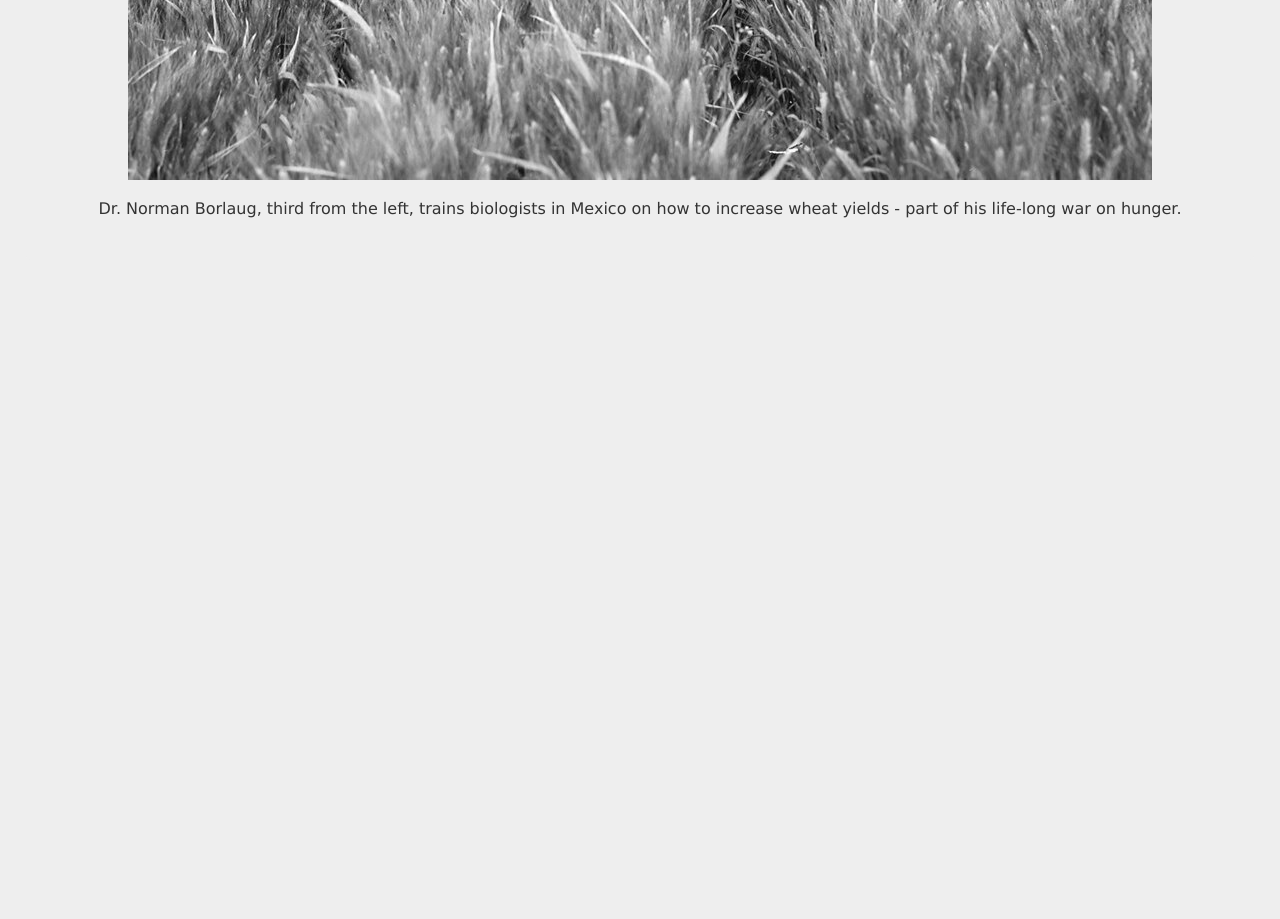
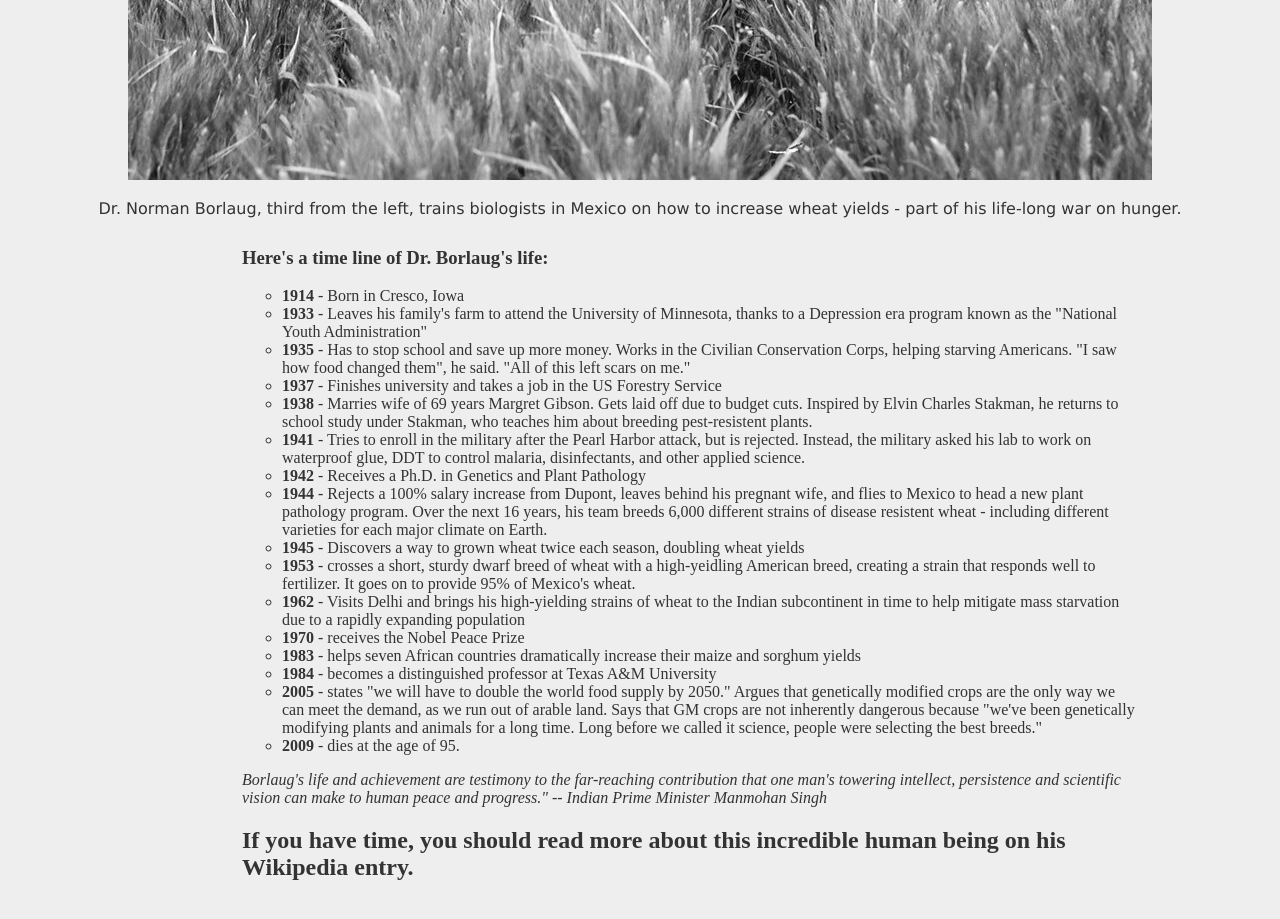
Before and after one commit to Abdulai123/Microverse-HTML2, a plain HTML site: page index.html in a window 1280 px wide. Shown: the part 641-1560 px from the top of the page. Before the commit the page ends 941 px from the top, so only its background shows below. Drawn offline with Linux system fonts and the light colour scheme.

Commit message:
tribute and styling

```diff
--- a/css/style.css
+++ b/css/style.css
@@ -37,3 +37,13 @@ html{
     font-size: 16px;
     font-family: Verdana, Geneva, Tahoma, sans-serif;
 }
+
+#tribute-info {
+    text-align: left;
+    margin-left: 200px;
+    margin-right: 100px;
+    }
+
+    ol {
+        list-style: circle;
+    }
--- a/index.html
+++ b/index.html
@@ -17,6 +17,34 @@
         <img src="images/tribute-page-main-image.jpg" id="image" alt="Dr. Norman Borlaug, third from the left, trains biologists in Mexico on how to increase wheat yields - part of his life-long war on hunger." srcset="">
         <figcaption id="img-caption">Dr. Norman Borlaug, third from the left, trains biologists in Mexico on how to increase wheat yields - part of his life-long war on hunger.</figcaption>
       </figure>
+
+      <section id="tribute-info">
+        <h3><b>Here's a time line of Dr. Borlaug's life:</b></h3>
+        <ol>
+          <li><b>1914</b> - Born in Cresco, Iowa</li>
+          <li><b>1933</b> - Leaves his family's farm to attend the University of Minnesota, thanks to a Depression era program known as the "National Youth Administration"</li>
+          <li><b>1935</b> - Has to stop school and save up more money. Works in the Civilian Conservation Corps, helping starving Americans. "I saw how food changed them", he said. "All of this left scars on me."</li>
+          <li><b>1937</b> - Finishes university and takes a job in the US Forestry Service
+      </li>
+          <li><b>1938</b> - Marries wife of 69 years Margret Gibson. Gets laid off due to budget cuts. Inspired by Elvin Charles Stakman, he returns to school study under Stakman, who teaches him about breeding pest-resistent plants.
+      </li>
+          <li><b>1941</b> - Tries to enroll in the military after the Pearl Harbor attack, but is rejected. Instead, the military asked his lab to work on waterproof glue, DDT to control malaria, disinfectants, and other applied science.</li>
+          <li><b>1942</b> - Receives a Ph.D. in Genetics and Plant Pathology</li>
+          <li><b>1944</b> - Rejects a 100% salary increase from Dupont, leaves behind his pregnant wife, and flies to Mexico to head a new plant pathology program. Over the next 16 years, his team breeds 6,000 different strains of disease resistent wheat - including different varieties for each major climate on Earth.</li>
+          <li><b>1945</b> - Discovers a way to grown wheat twice each season, doubling wheat yields</li>
+          <li><b>1953</b> - crosses a short, sturdy dwarf breed of wheat with a high-yeidling American breed, creating a strain that responds well to fertilizer. It goes on to provide 95% of Mexico's wheat.</li>
+          <li><b>1962</b> - Visits Delhi and brings his high-yielding strains of wheat to the Indian subcontinent in time to help mitigate mass starvation due to a rapidly expanding population</li>
+          <li><b>1970</b> - receives the Nobel Peace Prize</li>
+          <li><b>1983</b> - helps seven African countries dramatically increase their maize and sorghum yields</li>
+          <li><b>1984</b> - becomes a distinguished professor at Texas A&M University</li>
+          <li><b>2005</b> - states "we will have to double the world food supply by 2050." Argues that genetically modified crops are the only way we can meet the demand, as we run out of arable land. Says that GM crops are not inherently dangerous because "we've been genetically modifying plants and animals for a long time. Long before we called it science, people were selecting the best breeds."</li>
+          <li><b>2009</b> - dies at the age of 95.</li>
+        </ol>
+        <p><i>Borlaug's life and achievement are testimony to the far-reaching contribution that one man's towering intellect, persistence and scientific vision can make to human peace and progress."
+
+      -- Indian Prime Minister Manmohan Singh</i></p>
+        <h2><b>If you have time, you should read more about this incredible human being on his Wikipedia entry.</b></h2>
+      </section>
     </main>
     <script src="https://cdn.freecodecamp.org/testable-projects-fcc/v1/bundle.js"></script>
     <script  src="js/index.js"></script>
```
